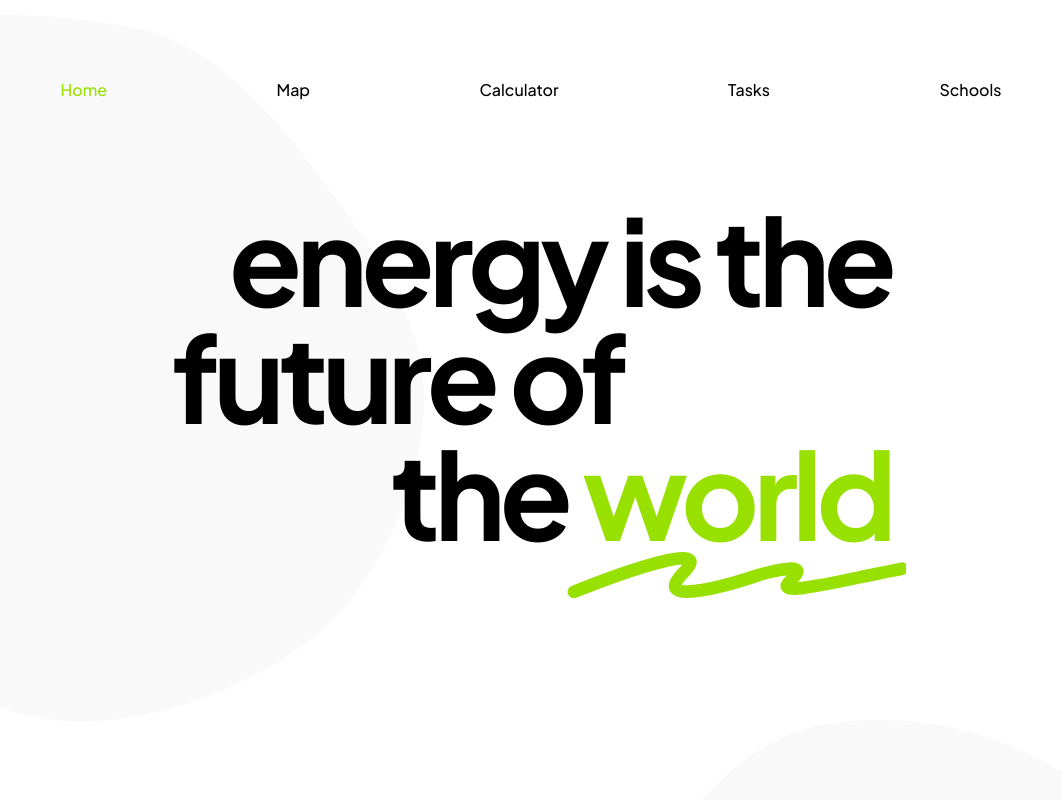
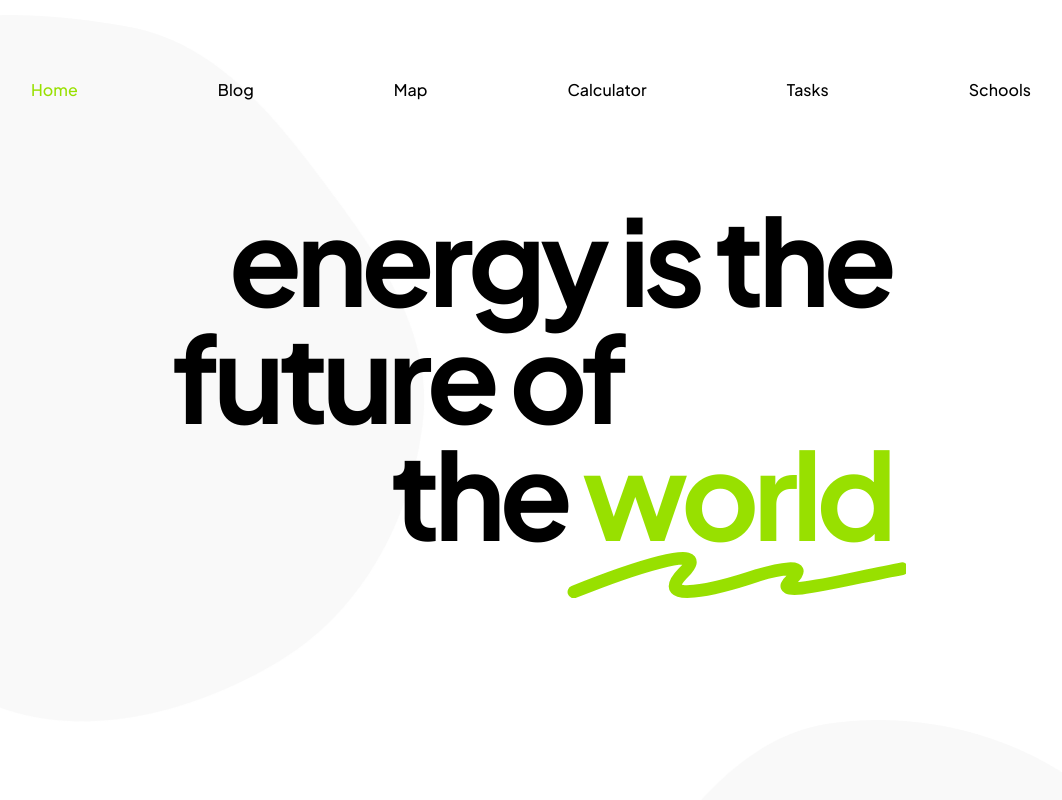
Before and after one commit to dejvokep/erasmus-energy-web-app, a Next.js app: page / in a window 1280 px wide. Shown: the top 800 px of the page, without its empty margins (109-1171 px from the left). Built offline with nearby package versions, Linux system fonts and the light colour scheme.

Commit message:
Added a menu link to the old blog website.

```diff
--- a/components/menu/Menu.js
+++ b/components/menu/Menu.js
@@ -6,6 +6,10 @@ const PAGES = [
     {
         route: "/",
         name: "Home"
+    },
+    {
+        route: "https://blog.energyisthefuture.eu",
+        name: "Blog"
     },
     {
         route: "/map",
```
